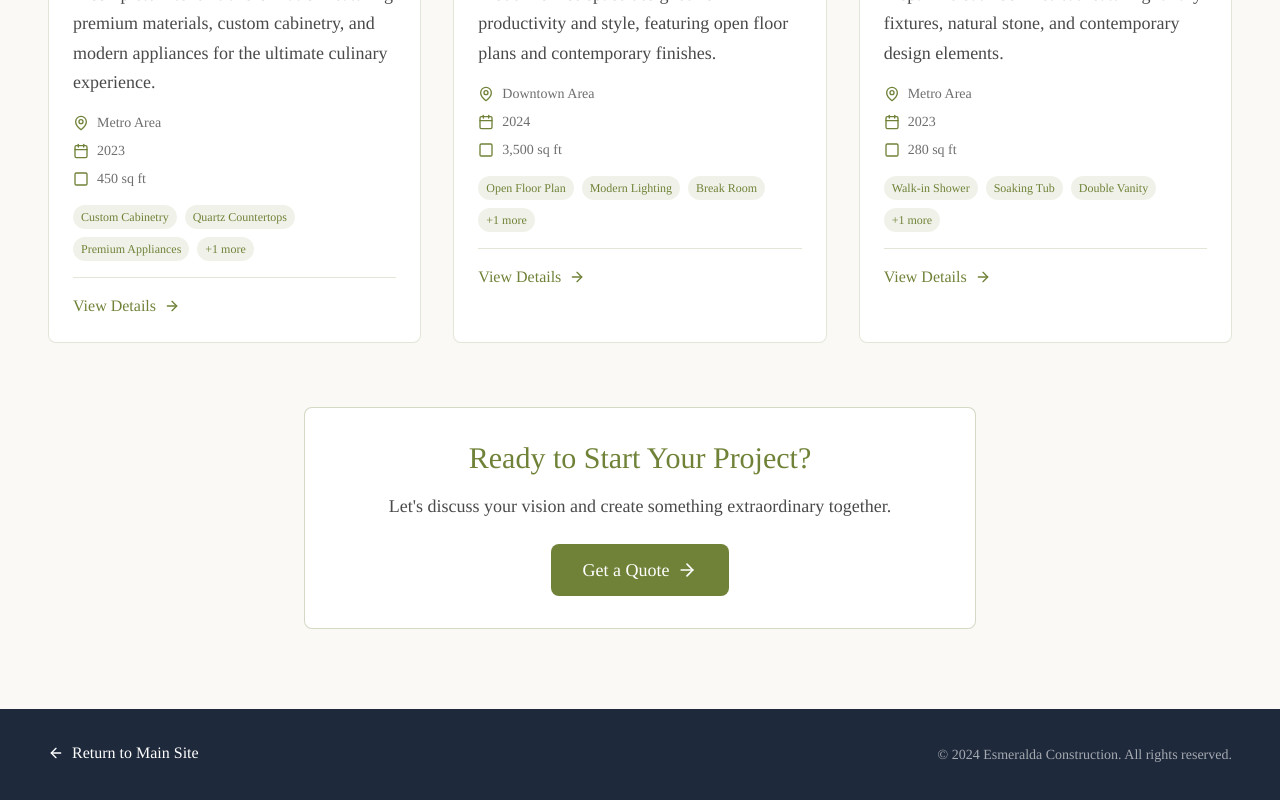
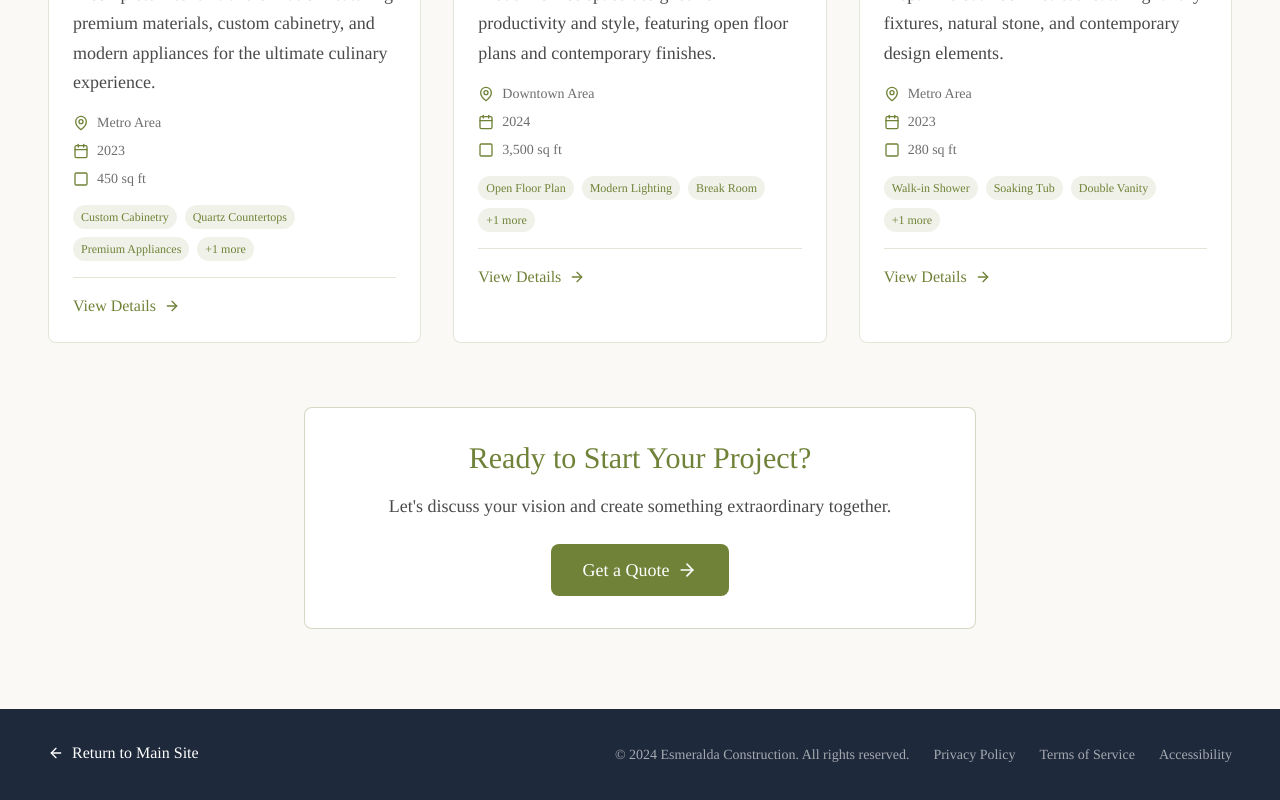
Before and after one commit to rico5550/Esmeralda-Construction, a React (Vite) app: page /projects in a window 1280 px wide. Shown: the part 1568-2368 px from the top of the page. Built offline with nearby package versions, Linux system fonts and the light colour scheme.

Commit message:
Add links to the projects page

```diff
--- a/src/App.tsx
+++ b/src/App.tsx
@@ -1,14 +1,35 @@
-import React from 'react';
-import { BrowserRouter as Router, Routes, Route } from 'react-router-dom';
+import React, { useEffect } from 'react';
+import { BrowserRouter as Router, Routes, Route, useLocation } from 'react-router-dom';
 import HomePage from './pages/HomePage';
 import ProjectsPage from './pages/ProjectsPage';
 import TermsPage from './pages/TermsPage';
 import PrivacyPage from './pages/PrivacyPage';
 import AccessibilityPage from './pages/AccessibilityPage';
 
+// ScrollToTop component that scrolls to top on route change
+function ScrollToTop() {
+  const { pathname } = useLocation();
+
+  useEffect(() => {
+    // Use setTimeout to ensure the scroll happens after the component renders
+    const timer = setTimeout(() => {
+      window.scrollTo({
+        top: 0,
+        left: 0,
+        behavior: 'instant'
+      });
+    }, 0);
+
+    return () => clearTimeout(timer);
+  }, [pathname]);
+
+  return null;
+}
+
 function App() {
   return (
     <Router>
+      <ScrollToTop />
       <Routes>
         <Route path="/" element={<HomePage />} />
         <Route path="/projects" element={<ProjectsPage />} />
--- a/src/pages/ProjectsPage.tsx
+++ b/src/pages/ProjectsPage.tsx
@@ -50,8 +50,15 @@ const ProjectsPage = () => {
                                 Return to Main Site
                             </Link>
                         </div>
-                        <div className="text-white/60 text-sm">
-                            © 2024 Esmeralda Construction. All rights reserved.
+                        <div className="flex flex-col md:flex-row items-center space-y-2 md:space-y-0 md:space-x-6">
+                            <div className="text-white/60 text-sm">
+                                © 2024 Esmeralda Construction. All rights reserved.
+                            </div>
+                            <div className="flex space-x-6 text-sm">
+                                <Link to="/privacy" className="text-white/60 hover:text-energy transition-colors">Privacy Policy</Link>
+                                <Link to="/terms" className="text-white/60 hover:text-energy transition-colors">Terms of Service</Link>
+                                <Link to="/accessibility" className="text-white/60 hover:text-energy transition-colors">Accessibility</Link>
+                            </div>
                         </div>
                     </div>
                 </div>
```
